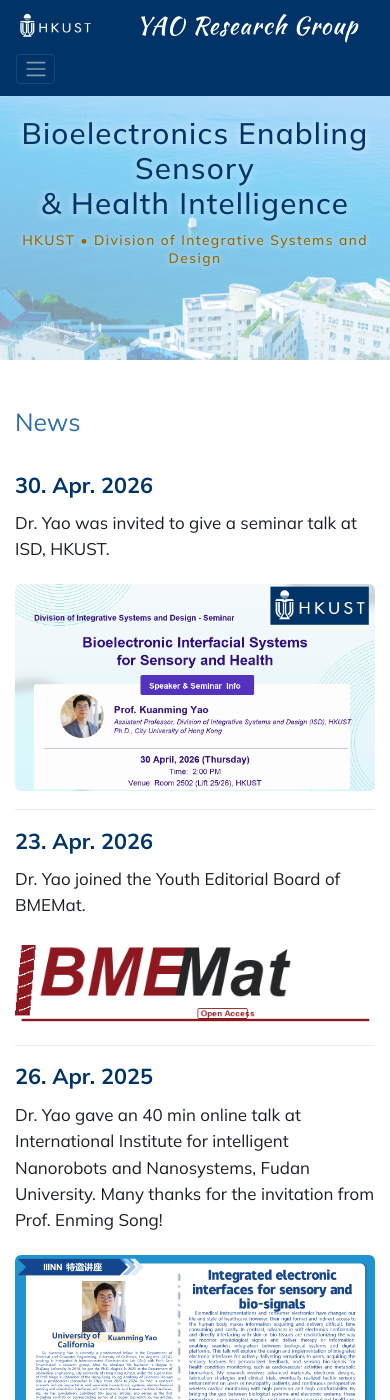
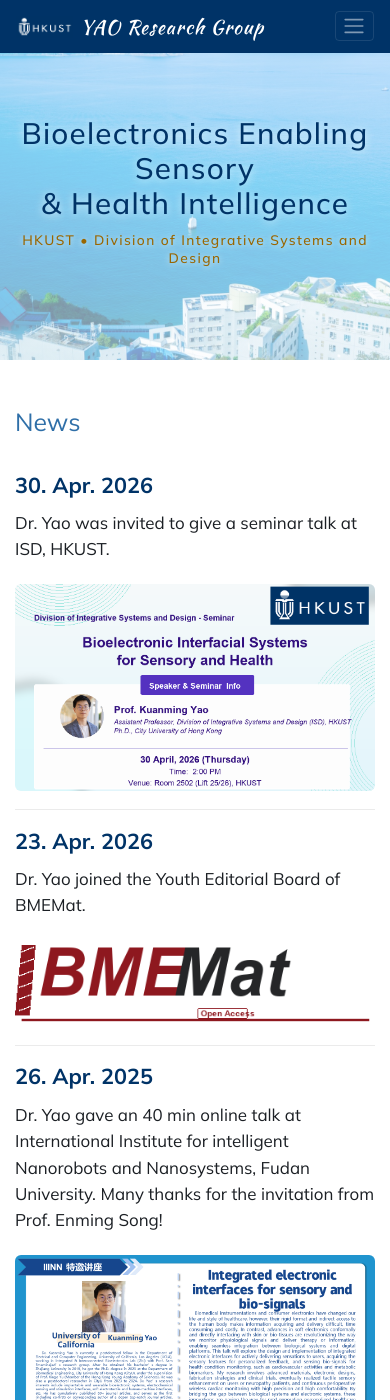
Before and after one commit to YaoKGroup/YaoKGroup.github.io, a Jekyll site: the page built from index.md, in a window 390 px wide and 1400 px high. Built offline with Jekyll 4.4.1, drawn with Linux system fonts in a browser that asks for light colours; nearby versions of some CDN libraries; some web fonts are replaced; a style sheet for code colours, icons or effects is not loaded.

Commit message:
Fix mobile navbar and page headers

```diff
--- a/_includes/head.html
+++ b/_includes/head.html
@@ -28,7 +28,7 @@
 
   <link rel="stylesheet" href="{{ '/assets/css/bootstrap-social.css' | relative_url }}">
   <link rel="stylesheet" href="{{ '/assets/css/lab-base.css' | relative_url }}">
-  <link rel="stylesheet" href="{{ '/assets/css/custom-styles.css' | relative_url }}?v=20260507-mobile-hero">
+  <link rel="stylesheet" href="{{ '/assets/css/custom-styles.css' | relative_url }}?v=20260507-mobile-nav">
 
   <link rel="stylesheet" href="https://cdn.jsdelivr.net/gh/jpswalsh/academicons@1/css/academicons.min.css">
 </head>
--- a/assets/css/custom-styles.css
+++ b/assets/css/custom-styles.css
@@ -153,15 +153,55 @@
 
 @media (max-width: 1199.98px){
   .navbar{
+    flex-wrap: nowrap !important;
+    align-items: center;
+    min-height: 50px;
     padding-top: 0.18rem;
     padding-bottom: 0.18rem;
   }
+
+  .navbar .navbar-brand{
+    flex: 0 0 auto;
+    margin-right: 0.45rem;
+    white-space: nowrap;
+  }
+
+  .navbar .navbar-brand-logo{
+    height: 32px;
+    max-width: 78px;
+    margin-right: 0;
+    object-fit: contain;
+  }
+
+  .navbar .navbar-brand:nth-of-type(2){
+    flex: 1 1 auto;
+    min-width: 0;
+    overflow: hidden;
+    text-overflow: ellipsis;
+    font-size: clamp(1.1rem, 5vw, 1.35rem) !important;
+  }
+
   .navbar .navbar-nav .nav-link{
     padding-top: 0.22rem;
     padding-bottom: 0.22rem;
   }
+
   .navbar .navbar-toggler{
+    order: 3;
+    flex: 0 0 auto;
+    margin-left: auto;
     padding: 0.12rem 0.42rem;
+  }
+
+  .navbar .navbar-collapse{
+    position: absolute;
+    top: 100%;
+    left: 0;
+    right: 0;
+    margin: 0 !important;
+    padding: 0.45rem 1rem 0.65rem;
+    background: var(--ust-blue);
+    border-top: 1px solid rgba(255, 255, 255, 0.18);
   }
 }
 
@@ -745,3 +785,21 @@
     letter-spacing: 1.4px !important;
   }
 }
+
+@media (max-width: 768px){
+  .intro-header:not(.home-hero-header){
+    margin-top: 4.4rem;
+    margin-bottom: 1rem;
+  }
+
+  .intro-header:not(.home-hero-header) .page-heading{
+    padding-top: 0.35rem;
+    padding-bottom: 0.35rem;
+  }
+
+  .intro-header:not(.home-hero-header) .page-heading h1{
+    font-size: 2rem !important;
+    line-height: 1.15 !important;
+    letter-spacing: 1.2px;
+  }
+}
```
